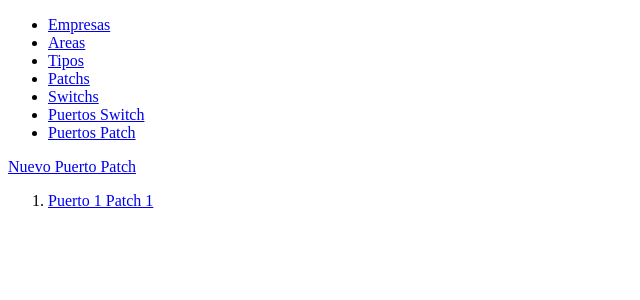
After one commit to Gasca777/site, a Django app: page /puerto_patch/ in a window 1280 px wide. The commit adds this page. Shown: the top 300 px of the page, without its empty margins (0-640 px from the left). Run offline with Django 5.2, Linux system fonts and the light colour scheme; data comes from the database, SQL or seed files in the repository; both versions use the stored data as it was after the commit.

Commit message:
CRUD PuertoPatch

```diff
--- a/site_project/models.py
+++ b/site_project/models.py
@@ -100,4 +100,4 @@ class PuertoPatch(models.Model):
         verbose_name_plural = _("PuertosPatch")
 
     def __str__(self):
-        return self.nombre
+        return self.nombre + " " + self.patch.nombre
--- a/site_project/templates/base.html
+++ b/site_project/templates/base.html
@@ -29,6 +29,9 @@
       <li>
         <a href="{% url 'IndexPuertoSwitch' %}">Puertos Switch</a>
       </li>
+      <li>
+        <a href="{% url 'IndexPuertoPatch' %}">Puertos Patch</a>
+      </li>
     </ul>
     {% block content %}
 
--- /dev/null
+++ b/site_project/templates/puertoPatch/index.html
@@ -0,0 +1,16 @@
+{% extends 'base.html' %}
+
+{% block title %}
+  Index Puerto Patch
+{% endblock %}
+
+{% block content %}
+  <a href="{% url 'AltaPuertoPatch' %}">Nuevo Puerto Patch</a>
+  <ol>
+    {% for puertoPatch in puertosPatch %}
+      <li>
+        <a href="{% url 'EditarPuertoPatch' puertoPatch.id %}">{{ puertoPatch }}</a>
+      </li>
+    {% endfor %}
+  </ol>
+{% endblock %}
--- a/site_project/urls.py
+++ b/site_project/urls.py
@@ -32,4 +32,11 @@ urlpatterns = [
          views.alta_puerto_switch, name='EditarPuertoSwitch'),
     path('puerto_switch/delete/<int:id>',
          views.eliminar_puerto_switch, name='EliminarPuertoSwitch'),
+    path('puerto_patch/', views.index_puerto_patch, name='IndexPuertoPatch'),
+    path('puerto_patch/insert_update/',
+         views.alta_puerto_patch, name='AltaPuertoPatch'),
+    path('puerto_patch/insert_update/<int:id>',
+         views.alta_puerto_patch, name='EditarPuertoPatch'),
+    path('puerto_patch/delete/<int:id>',
+         views.eliminar_puerto_patch, name='EliminarPuertoPatch'),
 ]
--- a/site_project/views.py
+++ b/site_project/views.py
@@ -258,3 +258,45 @@ def alta_puerto_switch(request, id=None):
 def eliminar_puerto_switch(request, id):
     PuertoSwitch.objects.get(pk=id).delete()
     return redirect('IndexPuertoSwitch')
+
+
+def index_puerto_patch(request):
+    puertosPatch = PuertoPatch.objects.all()
+    return render(request, 'puertoPatch/index.html', {
+        'puertosPatch': puertosPatch
+    })
+
+
+def alta_puerto_patch(request, id=None):
+    form = PuertoPatchForm()
+    mensaje = None
+    delete = False
+
+    if id:
+        puertoPatch = PuertoPatch.objects.get(pk=id)
+        form = PuertoPatchForm(instance=puertoPatch)
+        delete = True
+
+    if request.method == 'POST':
+
+        if id:
+            form = PuertoPatchForm(request.POST, instance=puertoPatch)
+        else:
+            form = PuertoPatchForm(request.POST)
+
+        if form.is_valid():
+            form.save()
+            return redirect('IndexPuertoPatch')
+        else:
+            mensaje = 'Formulario invalido'
+
+    return render(request, 'puertoPatch/insert_update.html', {
+        'form': form,
+        'mensaje': mensaje,
+        'delete': delete
+    })
+
+
+def eliminar_puerto_patch(request, id):
+    PuertoPatch.objects.get(pk=id).delete()
+    return redirect('IndexPuertoPatch')
```
Also changed, not shown: site_project/forms.py (+7 -1 lines), site_project/templates/puertoPatch/insert_update.html (added, +16 -0 lines), db.sqlite3.
